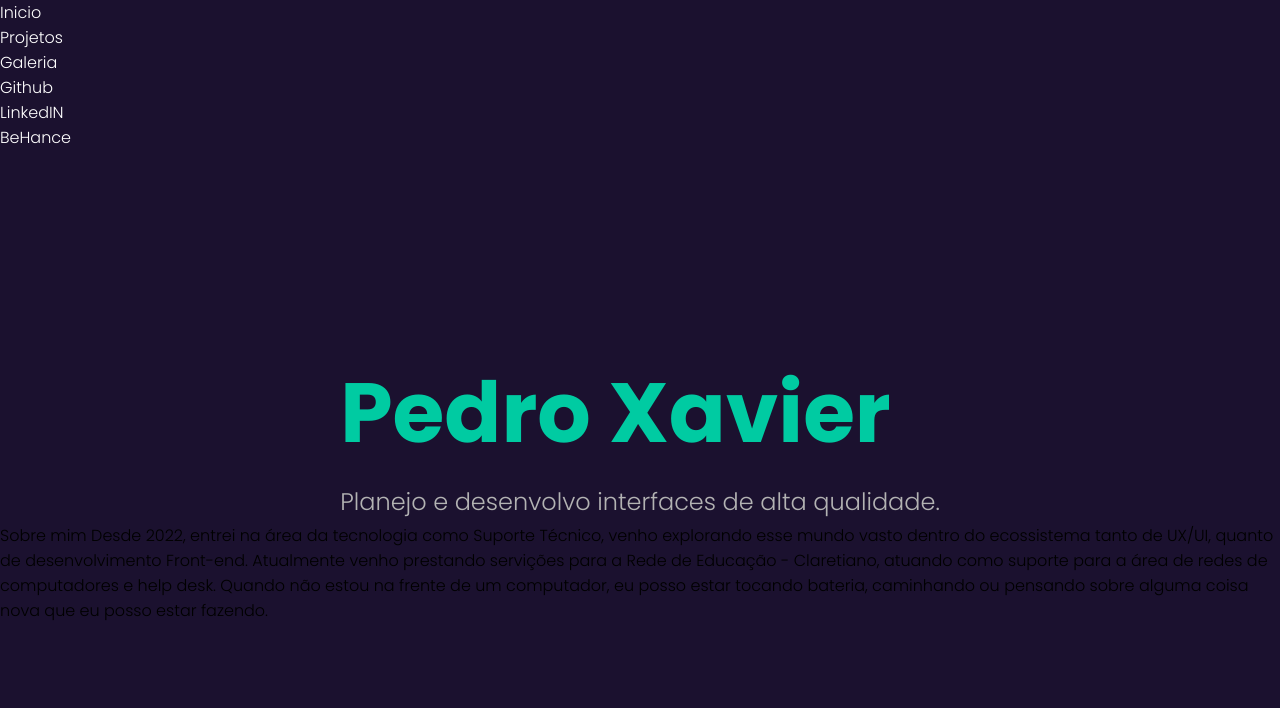
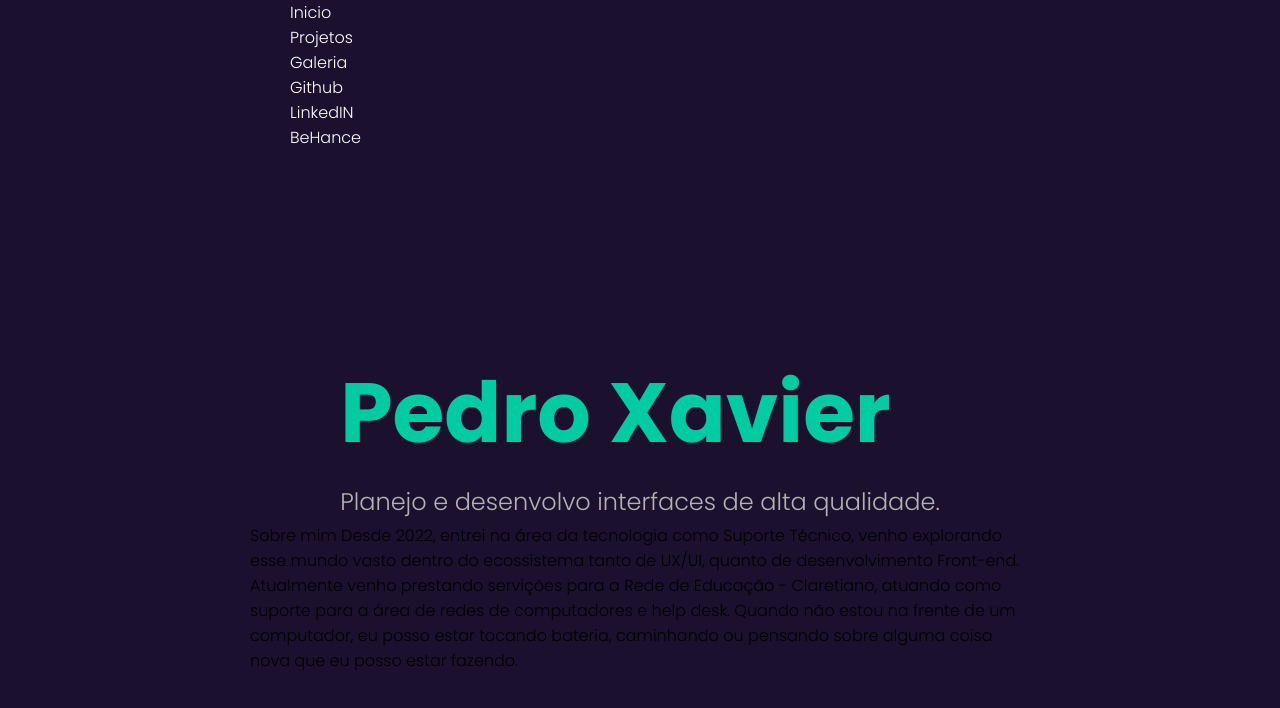
Before and after one commit to PedroXA/my-react-portfolio, a React (Vite) app: page / in a window 1280 px wide. Shown: the top 708 px of the page. Built offline with nearby package versions, Linux system fonts and the light colour scheme.

Commit message:
add: body spacement

```diff
--- a/src/index.css
+++ b/src/index.css
@@ -1,7 +1,6 @@
 @import url('https://fonts.googleapis.com/css2?family=Poppins:ital,wght@0,100;0,200;0,300;0,400;0,500;0,600;0,700;0,800;0,900;1,100;1,200;1,300;1,400;1,500;1,600;1,700;1,800;1,900&display=swap');
 
 * {
-  padding: 0;
   margin: 0;
   box-sizing: border-box;
   text-decoration: none;
@@ -12,4 +11,5 @@
 
 body{
   background-color: #1B112F;
+  padding: 0px 250px 0px 250px;
 }
```
